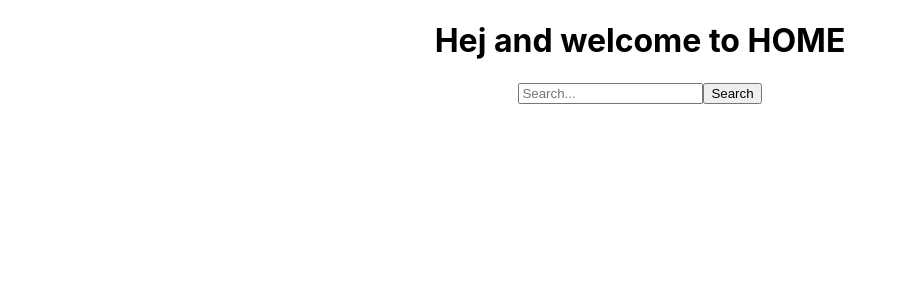
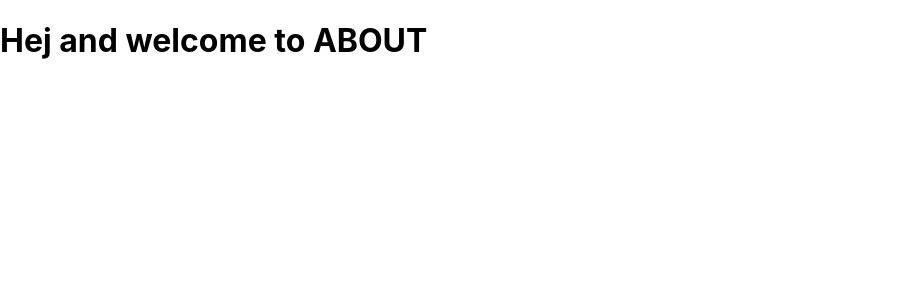
Before and after one commit to NicolaWinterson/Climate-Calculator-App, a React (Create React App) app: page /about in a window 1280 px wide. Shown: the top 300 px of the page, without its empty margins (0-905 px from the left). Built offline with nearby package versions, Linux system fonts and the light colour scheme.

Commit message:
react router dom implementation

```diff
--- a/package.json
+++ b/package.json
@@ -8,6 +8,7 @@
     "@testing-library/user-event": "^12.8.3",
     "react": "^17.0.2",
     "react-dom": "^17.0.2",
+    "react-router-dom": "^5.2.0",
     "react-scripts": "4.0.3",
     "web-vitals": "^1.1.2"
   },
--- a/src/App.js
+++ b/src/App.js
@@ -1,11 +1,16 @@
+import { BrowserRouter, Route, Switch } from "react-router-dom";
 import './App.css';
 import Home from "./components/Home"
+import About from "./components/About"
 
 function App() {
   return (
-    <div className="App">
-      <Home />
-    </div>
+    <BrowserRouter>
+      <Switch>
+        <Route exact path="/" component={Home} />
+        <Route path="/about" component={About} />
+      </Switch>
+    </BrowserRouter>
   );
 }
 
--- /dev/null
+++ b/src/components/About.jsx
@@ -0,0 +1,14 @@
+import React from "react";
+
+const About = () => {
+    return (
+        <div>
+            <div>
+                <h1>Hej and welcome to ABOUT</h1>
+            </div>
+            <footer></footer>
+        </div>
+    )
+}
+
+export default About
```
Also changed, not shown: 1 other file (tests, documents, lock files or other folders).
